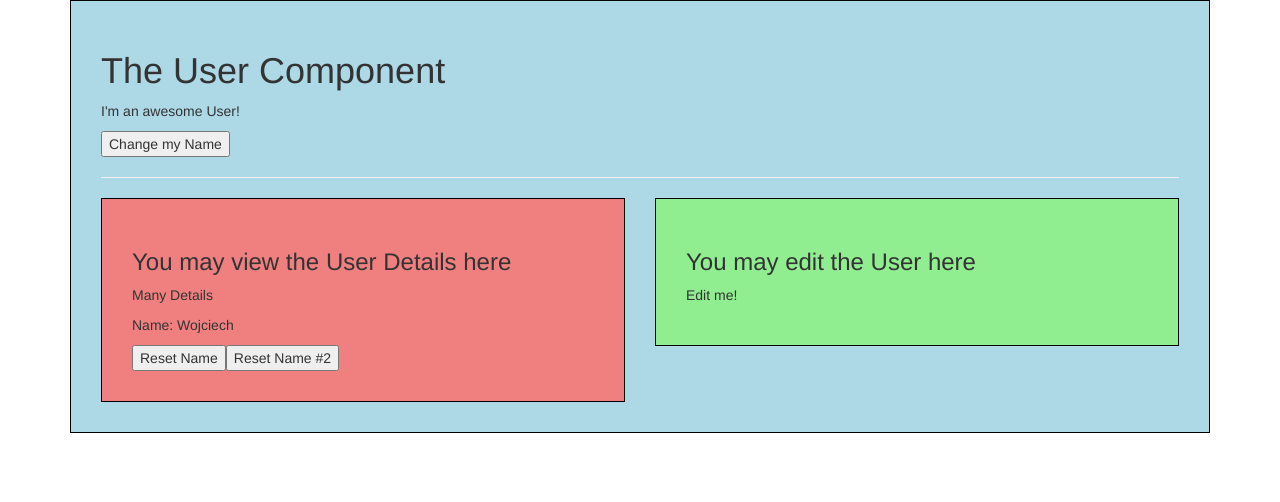
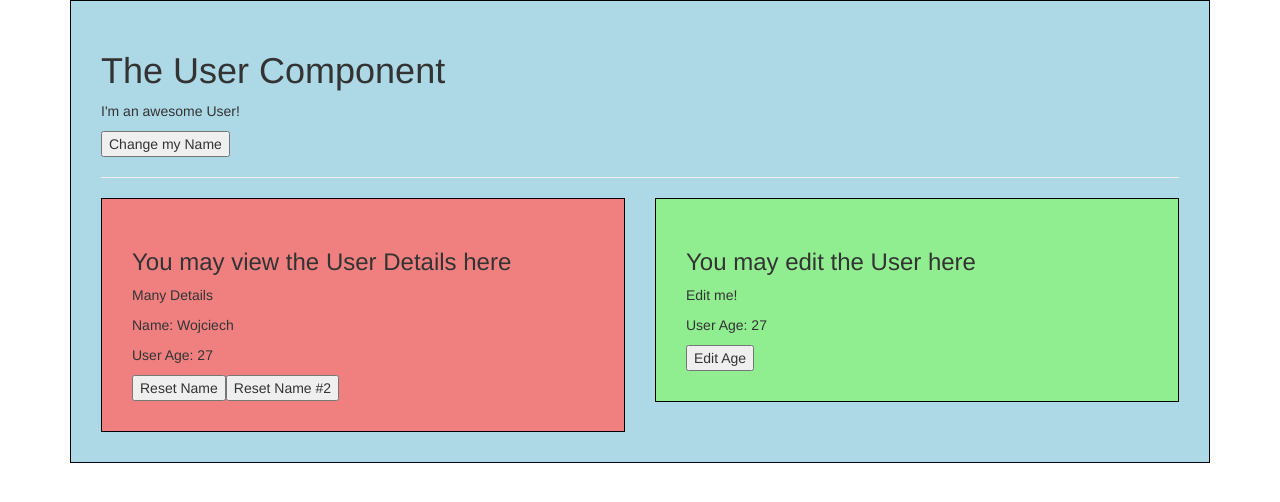
Before and after one commit to WojciechGladalski/Vue-Udemy, a Vue app: page / in a window 1280 px wide. Shown: the top 502 px of the page. Built offline with nearby package versions, Linux system fonts and the light colour scheme.

Commit message:
sibling -> sibling communication

```diff
--- a/src/components/User.vue
+++ b/src/components/User.vue
@@ -6,14 +6,18 @@
         <hr>
         <div class="row">
             <div class="col-xs-12 col-sm-6">
-<!--                zbindować daną-->
+                <!--                zbindować daną-->
                 <app-user-detail :myName="name"
                                  @nameWasReset="name = $event"
-                                :resetFn="resetName"
+                                 :resetFn="resetName"
+                                 :userAge="age"
                 ></app-user-detail>
             </div>
             <div class="col-xs-12 col-sm-6">
-                <app-user-edit></app-user-edit>
+                <app-user-edit
+                        :userAge="age"
+                        @ageWasEdited="age = $event"
+                ></app-user-edit>
             </div>
         </div>
     </div>
@@ -24,9 +28,10 @@
     import UserEdit from './UserEdit.vue';
 
     export default {
-        data: function() {
+        data: function () {
             return {
-                name: 'Wojciech'
+                name: 'Wojciech',
+                age: 27
             }
         },
         methods: {
--- a/src/components/UserDetail.vue
+++ b/src/components/UserDetail.vue
@@ -3,6 +3,7 @@
         <h3>You may view the User Details here</h3>
         <p>Many Details</p>
         <p>Name: {{ myName }}</p>
+        <p>User Age: {{ userAge }}</p>
         <button @click="resetName">Reset Name</button>
         <button @click="resetFn">Reset Name #2</button>
     </div>
@@ -17,7 +18,8 @@
                 //required: true,
                 default: 'Peter'
             },
-            resetFn: Function
+            resetFn: Function,
+            userAge: Number
         },
         methods: {
             switchName() {
--- a/src/components/UserEdit.vue
+++ b/src/components/UserEdit.vue
@@ -2,10 +2,21 @@
     <div class="component">
         <h3>You may edit the User here</h3>
         <p>Edit me!</p>
+        <p>User Age: {{ userAge }}</p>
+        <button @click="editAge">Edit Age</button>
     </div>
 </template>
 
 <script>
+    export default {
+        props: ['userAge'],
+        methods: {
+            editAge() {
+                this.userAge = 30
+                this.$emit('ageWasEdited', this.userAge)
+            }
+        }
+    }
 </script>
 
 <style scoped>
```
